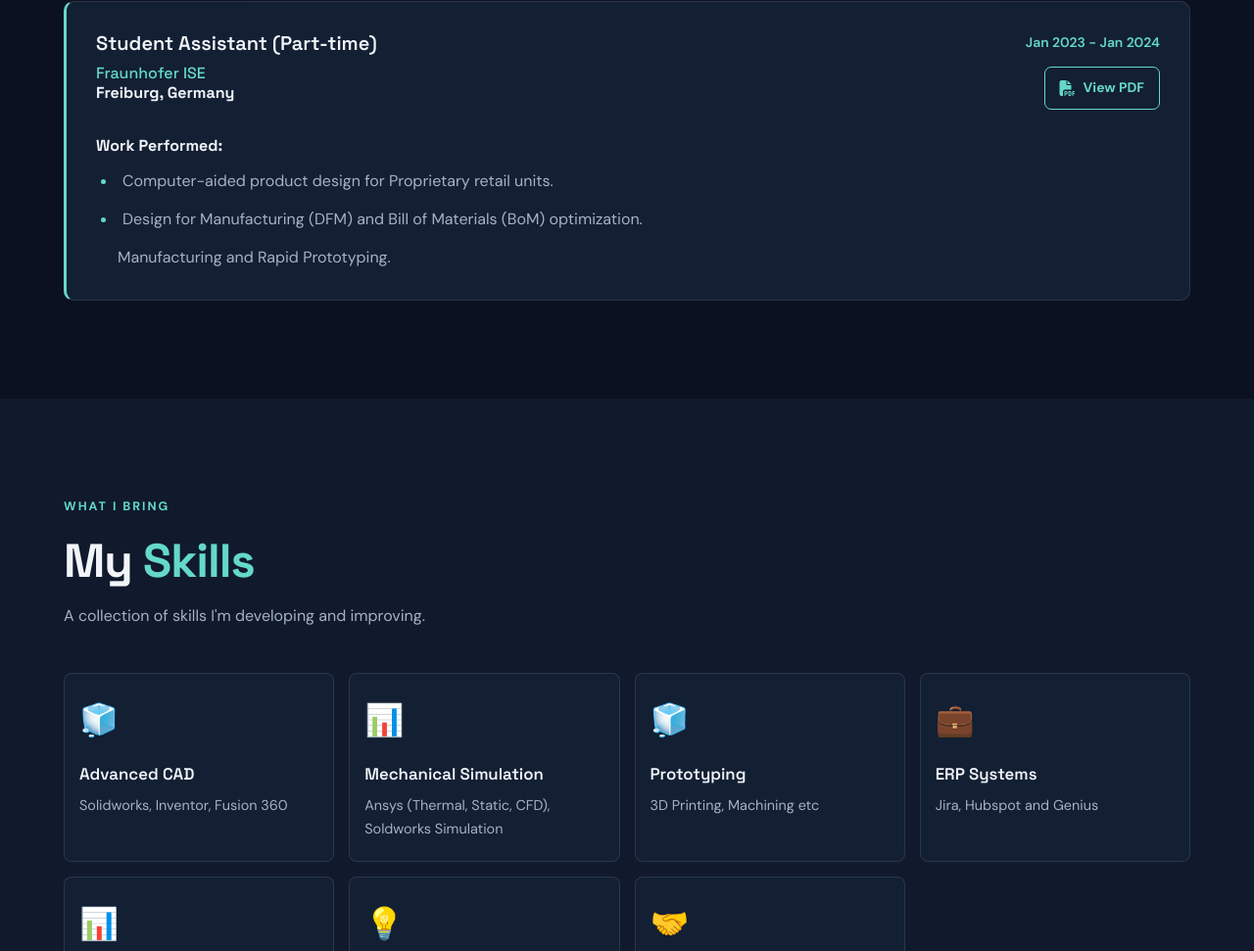
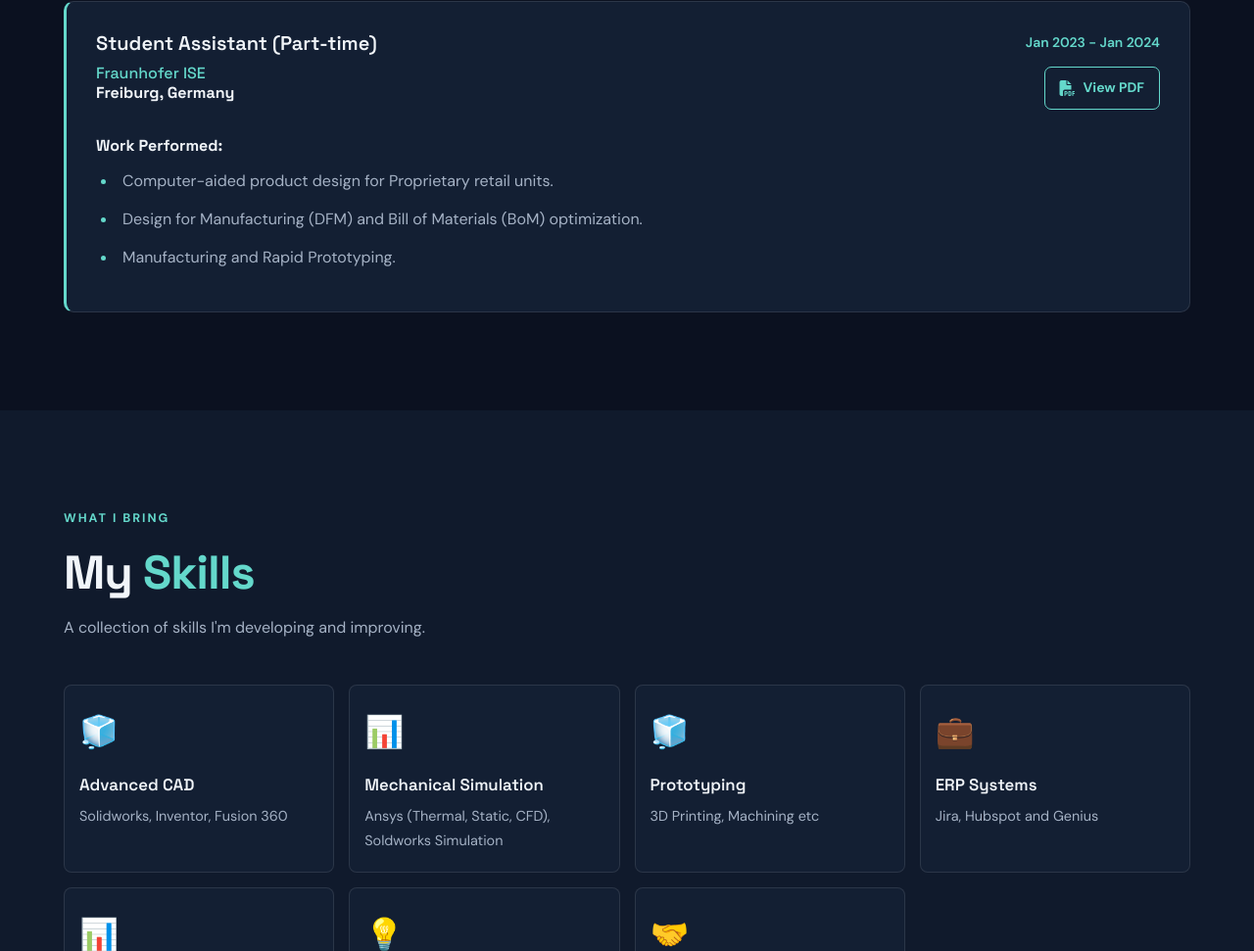
Before and after one commit to BBhattarai445/bbhattarai445.github.io, a plain HTML site: page index.html in a window 1280 px wide. Shown: the part 4221-5192 px from the top of the page at 98% size. Drawn offline with Linux system fonts and the light colour scheme.

Commit message:
Update index.html

```diff
--- a/index.html
+++ b/index.html
@@ -487,7 +487,7 @@
 
               <li>Design for Manufacturing (DFM) and Bill of Materials (BoM) optimization.</li>
 
-             </li>Manufacturing and Rapid Prototyping.</li>
+              <li>Manufacturing and Rapid Prototyping.</li>
 
             </ul>
 
```
